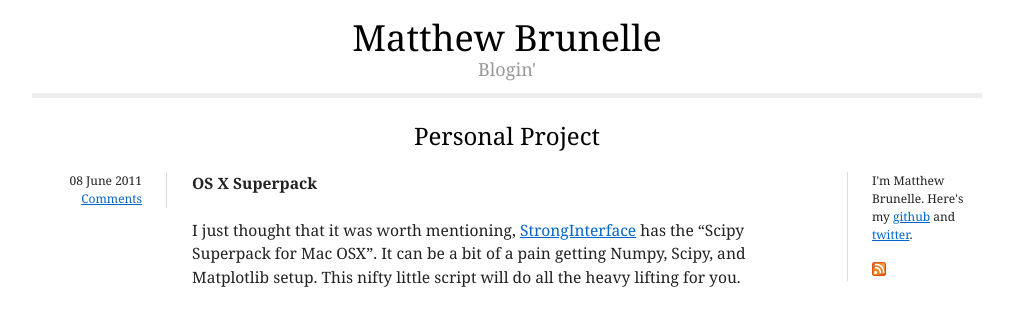
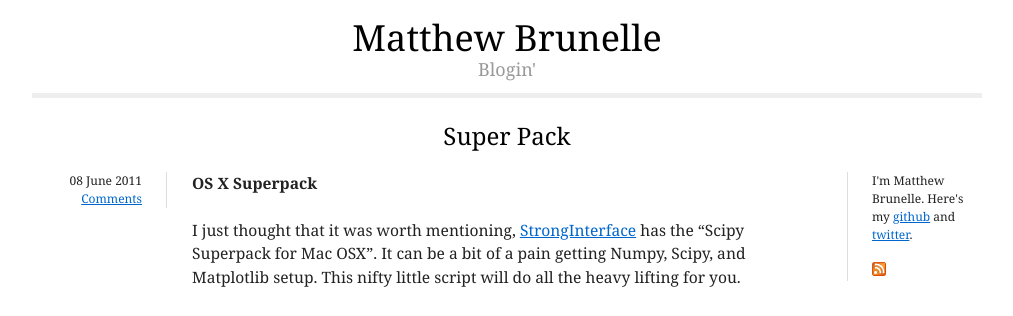
Before and after one commit to ciferkey/ciferkey.github.com, a Jekyll site: the page built from _posts/2011-06-08-Superpack.markdown, in a window 1280 px wide. Shown: the top 316 px of the page, without its empty margins (133-1146 px from the left). Built offline with Jekyll 4.4.1, drawn with Linux system fonts in a browser that asks for light colours; comment, search, counter and statistics services are not loaded.

Commit message:
fixed post name

```diff
--- a/_posts/2011-06-08-Superpack.markdown
+++ b/_posts/2011-06-08-Superpack.markdown
@@ -1,6 +1,6 @@
 ---
 layout: post
-title: Personal Project
+title: Super Pack
 categories:
   - Python
   - OSX
```
